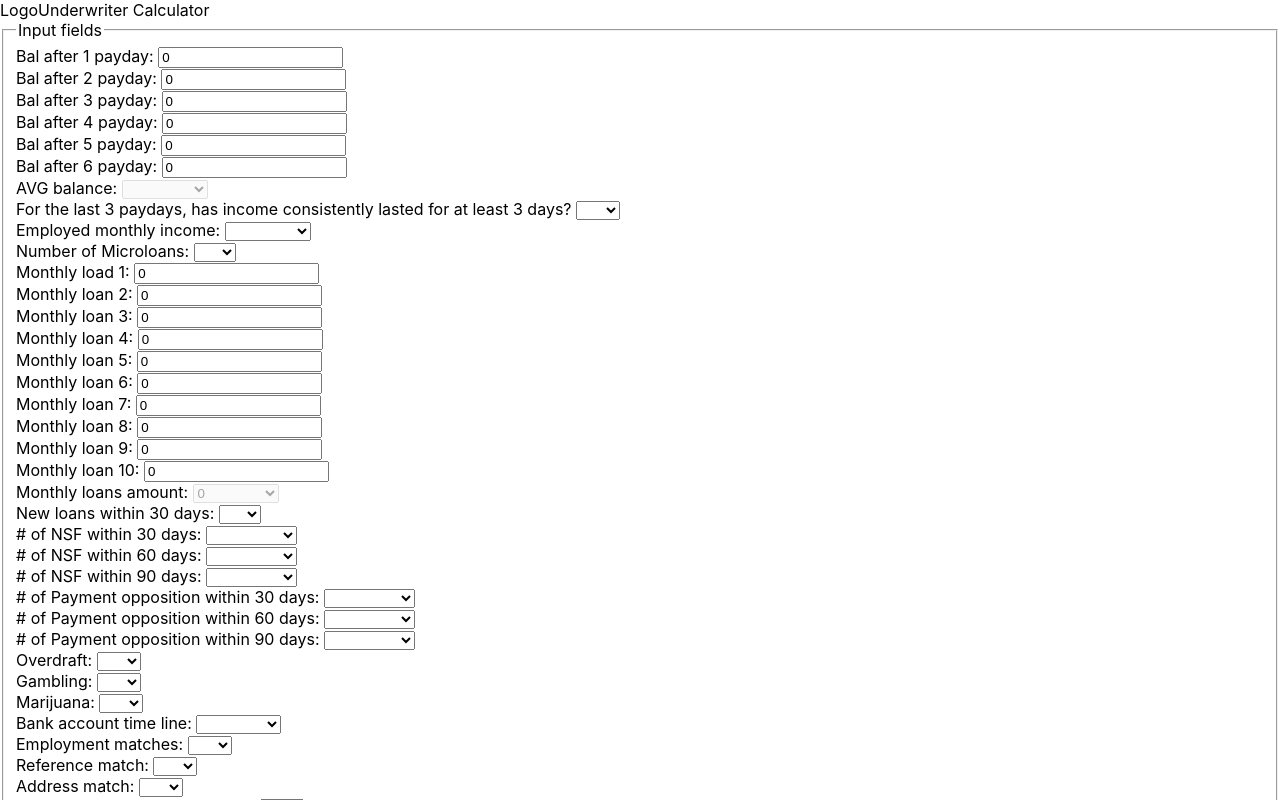
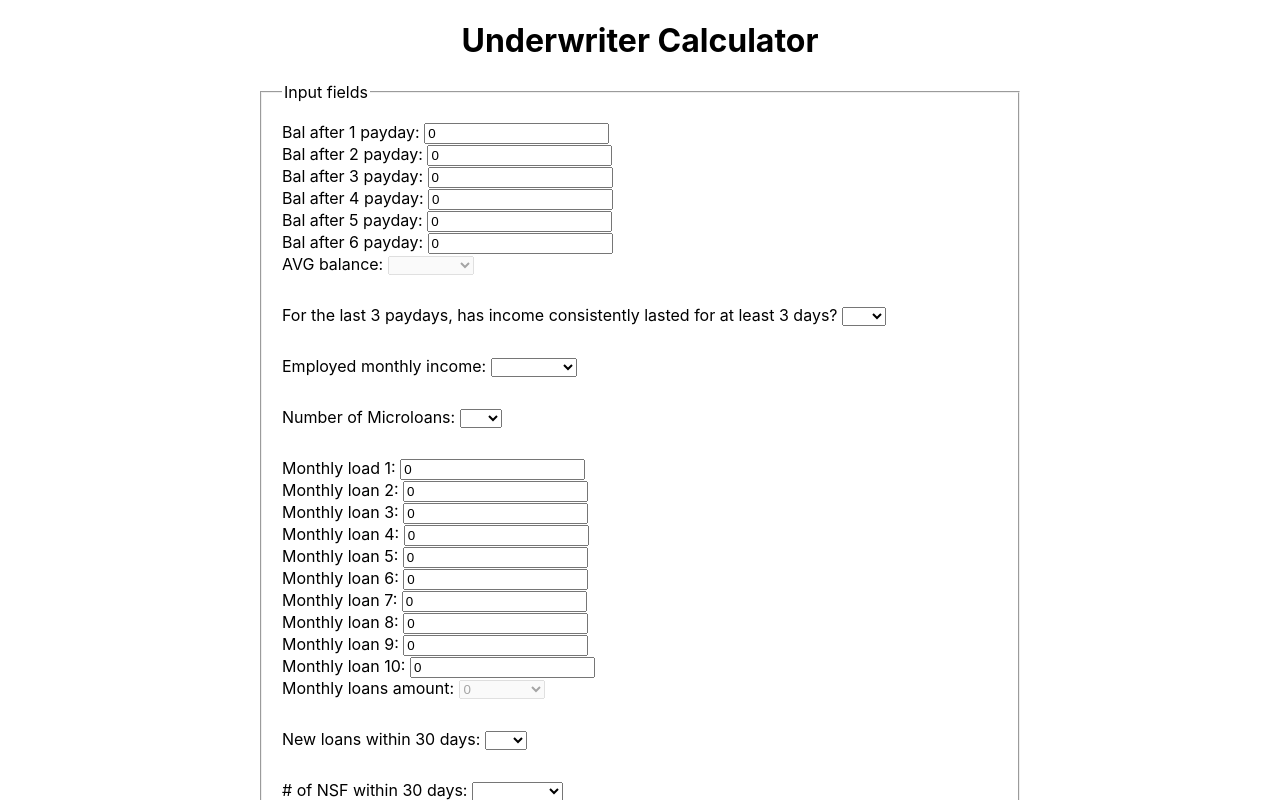
Before and after one commit to yra-stasyshyn/underwriter-calculator, a React (Create React App) app: page / in a window 1280 px wide. Shown: the top 800 px of the page. Built offline with nearby package versions, Linux system fonts and the light colour scheme.

Commit message:
update style

```diff
--- a/src/App.css
+++ b/src/App.css
@@ -1,38 +1,17 @@
-.App {
+h1 {
   text-align: center;
 }
 
-.App-logo {
-  height: 40vmin;
-  pointer-events: none;
+fieldset {
+  max-width: 760px;
+  margin-left: auto;
+  margin-right: auto;
+  margin-top: 20px;
+  margin-bottom: 20px;
+  padding: 20px;
+  box-sizing: border-box;
 }
 
-@media (prefers-reduced-motion: no-preference) {
-  .App-logo {
-    animation: App-logo-spin infinite 20s linear;
-  }
+.user-input {
+  margin-bottom: 30px;
 }
-
-.App-header {
-  background-color: #282c34;
-  min-height: 100vh;
-  display: flex;
-  flex-direction: column;
-  align-items: center;
-  justify-content: center;
-  font-size: calc(10px + 2vmin);
-  color: white;
-}
-
-.App-link {
-  color: #61dafb;
-}
-
-@keyframes App-logo-spin {
-  from {
-    transform: rotate(0deg);
-  }
-  to {
-    transform: rotate(360deg);
-  }
-}
--- a/src/App.tsx
+++ b/src/App.tsx
@@ -1,8 +1,10 @@
 import { useEffect, useState } from 'react';
 
 import Select from './core/components/select/Select';
+import { InputData } from './core/interfaces/io.type';
+
 import { NUM_OF_TOTAL_CASES } from './core/constants/base.const';
-import { InputData } from './core/interfaces/io.type';
+import "./App.css"
 
 function App() {
   const [input, setInput] = useState<InputData>({});
@@ -84,14 +86,13 @@ function App() {
   return (
     <div>
       <div>
-        <span>Logo</span>
-        <span>Underwriter Calculator</span>
+        <h1>Underwriter Calculator</h1>
       </div>
 
       <fieldset>
         <legend>Input fields</legend>
         <div>
-          <div>
+          <div className='user-input'>
             <label>{`Bal after 1 payday: `}</label>
             <input type="number" value={balAfterPayday1} onChange={e => setBalAfterPayday1(+e.target.value)} /> <br />
             <label>{`Bal after 2 payday: `}</label>
@@ -104,9 +105,6 @@ function App() {
             <input type="number" value={balAfterPayday5} onChange={e => setBalAfterPayday5(+e.target.value)} /> <br />
             <label>{`Bal after 6 payday: `}</label>
             <input type="number" value={balAfterPayday6} onChange={e => setBalAfterPayday6(+e.target.value)} /> <br />
-          </div>
-
-          <div>
             <Select
               label='AVG balance: '
               value={input.avgBalance}
@@ -121,7 +119,7 @@ function App() {
             />
           </div>
 
-          <div>
+          <div className='user-input'>
             <Select
               label='For the last 3 paydays, has income consistently lasted for at least 3 days? '
               value={input.incomeLastedForThreePaydays}
@@ -133,7 +131,7 @@ function App() {
             />
           </div>
 
-          <div>
+          <div className='user-input'>
             <Select
               label='Employed monthly income: '
               value={input.employedMonthlyIncome}
@@ -147,7 +145,7 @@ function App() {
             />
           </div>
 
-          <div>
+          <div className='user-input'>
             <Select
               label='Number of Microloans: '
               value={input.employedMonthlyIncome}
@@ -162,7 +160,7 @@ function App() {
             />
           </div>
 
-          <div>
+          <div className='user-input'>
             <label>{`Monthly load 1: `}</label>
             <input type="number" value={monthlyLoan1} onChange={e => setMonthlyLoan1(+e.target.value)} /> <br />
             <label>{`Monthly loan 2: `}</label>
@@ -183,9 +181,6 @@ function App() {
             <input type="number" value={monthlyLoan9} onChange={e => setMonthlyLoan9(+e.target.value)} /> <br />
             <label>{`Monthly loan 10: `}</label>
             <input type="number" value={monthlyLoan1} onChange={e => setMonthlyLoan10(+e.target.value)} /> <br />
-          </div>
-
-          <div>
             <Select
               label='Monthly loans amount: '
               value={input.monthlyLoansAmount}
@@ -200,7 +195,7 @@ function App() {
             />
           </div>
 
-          <div>
+          <div className='user-input'>
             <Select
               label='New loans within 30 days: '
               value={input.newLoansWithin30Days}
@@ -213,7 +208,7 @@ function App() {
             />
           </div>
 
-          <div>
+          <div className='user-input'>
             <Select
               label='# of NSF within 30 days: '
               value={input.numOfNSFWithin30Days}
@@ -225,7 +220,7 @@ function App() {
             />
           </div>
 
-          <div>
+          <div className='user-input'>
             <Select
               label='# of NSF within 60 days: '
               value={input.numOfNSFWithin60Days}
@@ -237,7 +232,7 @@ function App() {
             />
           </div>
 
-          <div>
+          <div className='user-input'>
             <Select
               label='# of NSF within 90 days: '
               value={input.numOfNSFWithin90Days}
@@ -249,7 +244,7 @@ function App() {
             />
           </div>
 
-          <div>
+          <div className='user-input'>
             <Select
               label='# of Payment opposition within 30 days: '
               value={input.numOfPaymentOppositionWithin30Days}
@@ -261,7 +256,7 @@ function App() {
             />
           </div>
 
-          <div>
+          <div className='user-input'>
             <Select
               label='# of Payment opposition within 60 days: '
               value={input.numOfPaymentOppositionWithin60Days}
@@ -273,7 +268,7 @@ function App() {
             />
           </div>
 
-          <div>
+          <div className='user-input'>
             <Select
               label='# of Payment opposition within 90 days: '
               value={input.numOfPaymentOppositionWithin90Days}
@@ -285,7 +280,7 @@ function App() {
             />
           </div>
 
-          <div>
+          <div className='user-input'>
             <Select
               label='Overdraft: '
               value={input.overDraft}
@@ -297,7 +292,7 @@ function App() {
             />
           </div>
 
-          <div>
+          <div className='user-input'>
             <Select
               label='Gambling: '
               value={input.gambling}
@@ -309,7 +304,7 @@ function App() {
             />
           </div>
 
-          <div>
+          <div className='user-input'>
             <Select
               label='Marijuana: '
               value={input.marijuana}
@@ -321,7 +316,7 @@ function App() {
             />
           </div>
 
-          <div>
+          <div className='user-input'>
             <Select
               label='Bank account time line: '
               value={input.bankAccountTimeline}
@@ -334,7 +329,7 @@ function App() {
             />
           </div>
 
-          <div>
+          <div className='user-input'>
             <Select
               label='Employment matches: '
               value={input.employmentMatches}
@@ -346,7 +341,7 @@ function App() {
             />
           </div>
 
-          <div>
+          <div className='user-input'>
             <Select
               label='Reference match: '
               value={input.referencesMatch}
@@ -358,7 +353,7 @@ function App() {
             />
           </div>
 
-          <div>
+          <div className='user-input'>
             <Select
               label='Address match: '
               value={input.addressMatch}
@@ -370,7 +365,7 @@ function App() {
             />
           </div>
 
-          <div>
+          <div className='user-input'>
             <Select
               label='Bankruptcy/conprop? (<6 mos): '
               value={input.bankruptcy}
@@ -382,7 +377,7 @@ function App() {
             />
           </div>
 
-          <div>
+          <div className='user-input'>
             <Select
               label='Income source: '
               value={input.incomeSource}
@@ -396,7 +391,7 @@ function App() {
             />
           </div>
 
-          <div>
+          <div className='user-input'>
             <Select
               label='Employed: '
               value={input.employed}
@@ -410,7 +405,7 @@ function App() {
             />
           </div>
 
-          <div>
+          <div className='user-input'>
             <Select
               label='Employment Verification: '
               value={input.employmentVerification}
@@ -422,7 +417,7 @@ function App() {
             />
           </div>
 
-          <div>
+          <div className='user-input'>
             <Select
               label='Renewal? '
               value={input.renewal}
```
